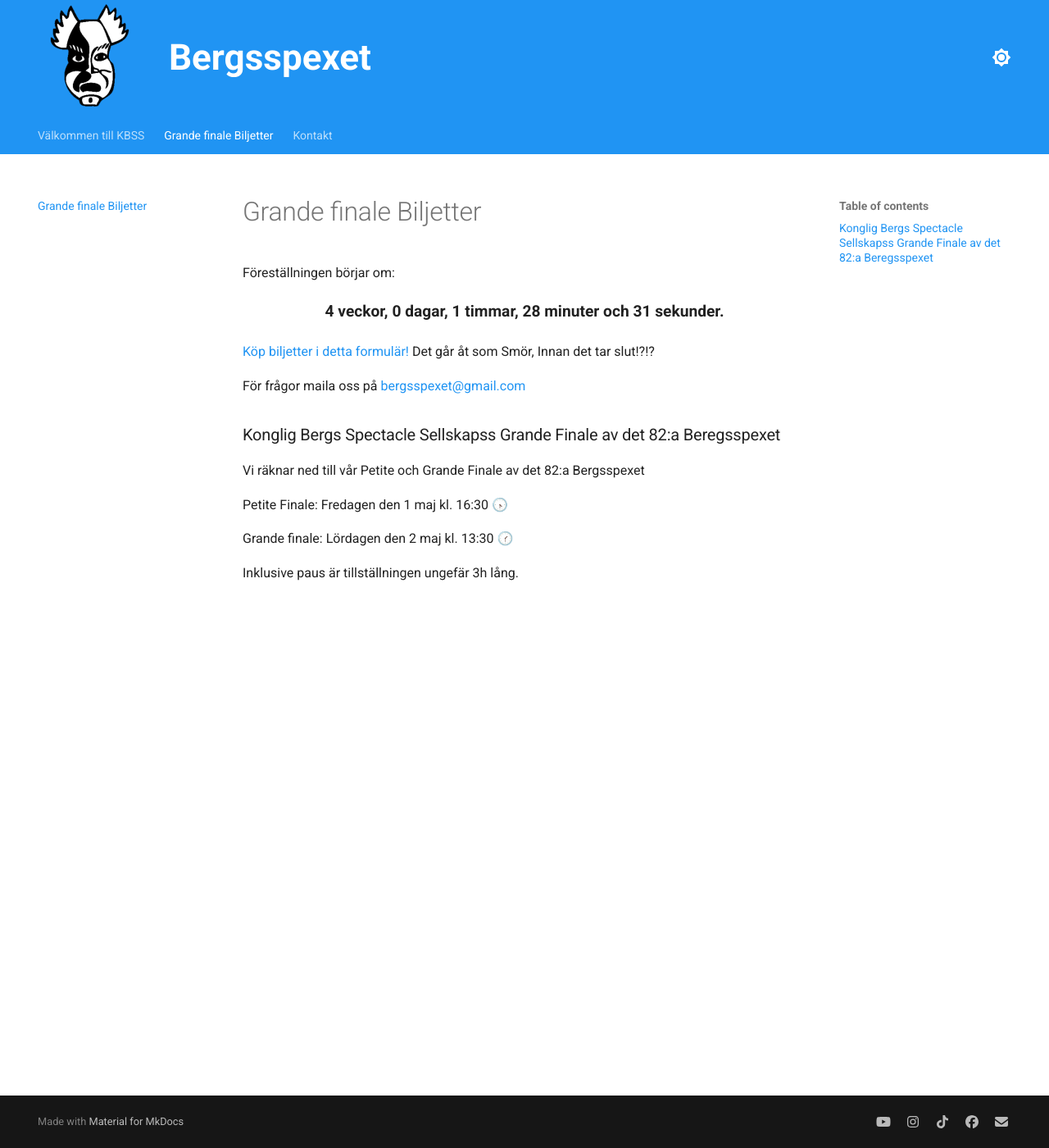
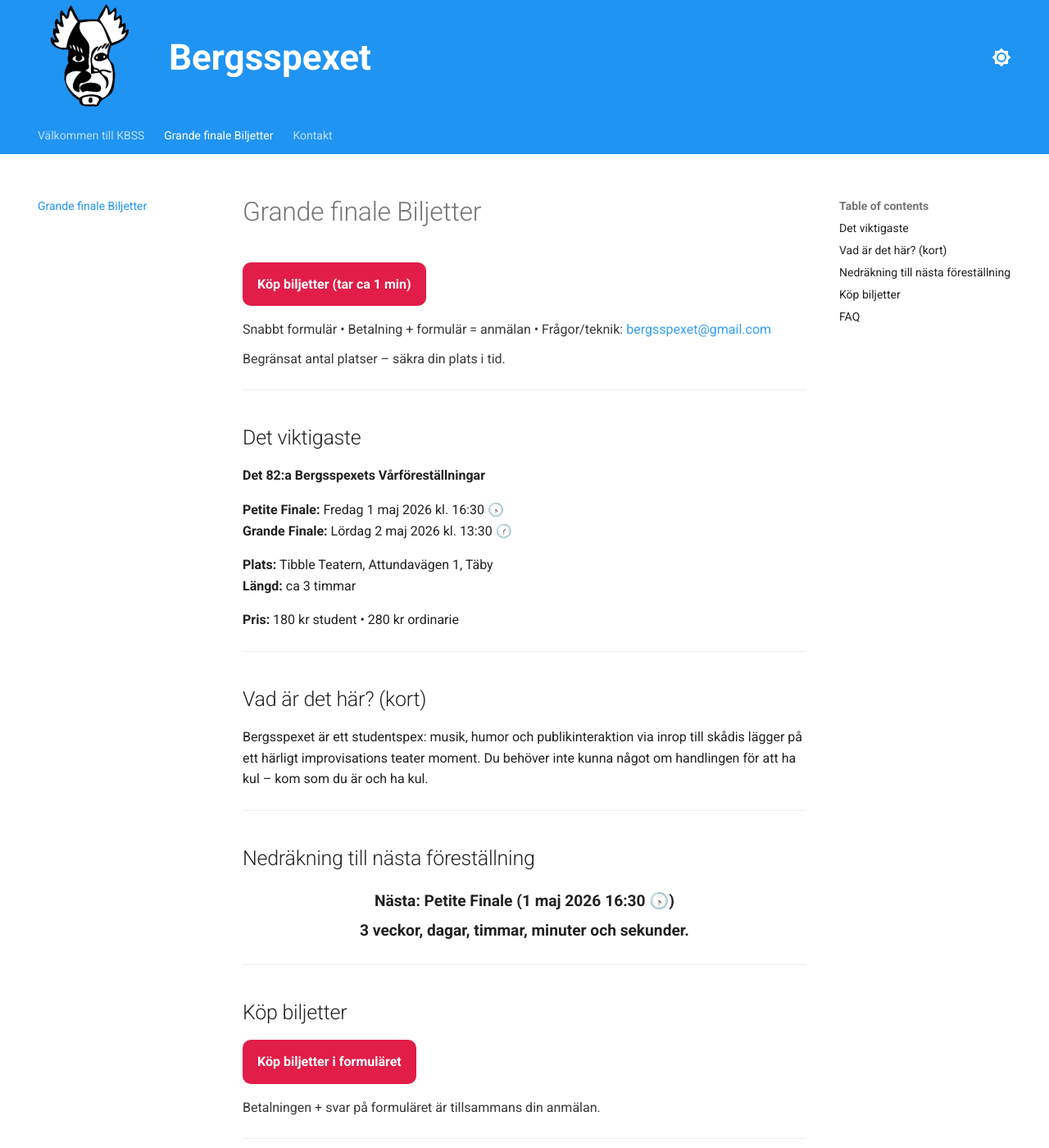
Before and after one commit to Bergsspexet/bergsspexet.github.io, an MkDocs documentation site: the page built from docs/biljetter.md, in a window 1280 px wide and 1400 px high. Shown: the whole window at 82% size. Built offline with MkDocs 1.6.1 and Material for MkDocs 9.7.7, drawn with Linux system fonts in a browser that asks for light colours; some of the changed text lies outside the part shown.

Commit message:
Revise Grande Finale event information and countdown
Updated event details and ticket purchase information.

```diff
--- a/docs/biljetter.md
+++ b/docs/biljetter.md
@@ -1,8 +1,45 @@
 # Grande finale Biljetter
 
-Föreställningen börjar om:
+<a href="https://bit.ly/4sS5Og7-1"
+   style="display:inline-block; padding:14px 18px; background:#e11d48; color:white; font-weight:700; border-radius:10px; text-decoration:none;">
+  Köp biljetter (tar ca 1 min)
+</a>
+
+<div style="margin-top:8px; opacity:0.9;">
+  Snabbt formulär • Betalning + formulär = anmälan • Frågor/teknik: <a href="mailto:bergsspexet@gmail.com">bergsspexet@gmail.com</a>
+</div>
+
+<div style="margin-top:10px; opacity:0.9;">
+  Begränsat antal platser – säkra din plats i tid.
+</div>
+
+---
+
+## Det viktigaste
+
+**Det 82:a Bergsspexets Vårföreställningar**
+
+**Petite Finale:** Fredag 1 maj 2026 kl. 16:30 🕟
+**Grande Finale:** Lördag 2 maj 2026 kl. 13:30 🕜
+
+**Plats:** Tibble Teatern, Attundavägen 1, Täby
+**Längd:** ca 3 timmar
+
+**Pris:** 180 kr student • 280 kr ordinarie
+
+---
+
+## Vad är det här? (kort)
+
+Bergsspexet är ett studentspex: musik, humor och publikinteraktion via inrop till skådis lägger på ett härligt improvisations teater moment.
+Du behöver inte kunna något om handlingen för att ha kul – kom som du är och ha kul.
+
+---
+
+## Nedräkning till nästa föreställning
 
 <div id="countdown" style="font-size: 1.2em; font-weight: bold; text-align: center; margin: 20px auto;">
+  <div id="countdownTitle" style="margin-bottom: 6px;"></div>
   <span id="weeks"></span> veckor,
   <span id="days"></span> dagar,
   <span id="hours"></span> timmar,
@@ -10,25 +47,37 @@
   <span id="seconds"></span> sekunder.
 </div>
 
-[Köp biljetter i detta formulär!](https://forms.gle/z2mCXafh2DVhxtZf9) Det går åt som Smör, Innan det tar slut!?!?
+<script>
+  // Väljer automatiskt "nästa" föreställning att räkna ner till:
+  // - innan 1 maj: räknar ner till Petite Finale
+  // - mellan 1 maj och 2 maj: räknar ner till Grande Finale
+  // - efter 2 maj: visar avslutad text
+  var show1 = new Date("May 1, 2026 16:30:00").getTime(); // Petite Finale
+  var show2 = new Date("May 2, 2026 13:30:00").getTime(); // Grande Finale
 
-För frågor maila oss på [bergsspexet@gmail.com](mailto:bergsspexet@gmail.com)
-
-### Konglig Bergs Spectacle Sellskapss Grande Finale av det 82:a Beregsspexet
-Vi räknar ned till vår Petite och Grande Finale av det 82:a Bergsspexet
-
-Petite Finale: Fredagen den 1 maj kl. 16:30 🕟
-
-Grande finale: Lördagen den 2 maj kl. 13:30 🕜
-
-Inklusive paus är tillställningen ungefär 3h lång.
-
-<script>
-  var targetDate = new Date("May 2, 2026 13:30:00").getTime();
+  function pickTarget(now) {
+    if (now < show1) return { date: show1, title: "Nästa: Petite Finale (1 maj 2026 16:30 🕟)" };
+    if (now < show2) return { date: show2, title: "Nästa: Grande Finale (2 maj 2026 13:30 🕜)" };
+    return { date: null, title: "Föreställningarna är över – håll utkik efter nästa!" };
+  }
 
   var countdownFunction = setInterval(function() {
     var now = new Date().getTime();
-    var distance = targetDate - now;
+    var target = pickTarget(now);
+
+    var titleEl = document.getElementById("countdownTitle");
+    var boxEl = document.getElementById("countdown");
+
+    if (!target.date) {
+      clearInterval(countdownFunction);
+      titleEl.innerHTML = target.title;
+      boxEl.innerHTML = "<div style='font-weight:bold; text-align:center;'>" + target.title + "</div>";
+      return;
+    }
+
+    titleEl.innerHTML = target.title;
+
+    var distance = target.date - now;
 
     var weeks = Math.floor(distance / (1000 * 60 * 60 * 24 * 7));
     var days = Math.floor((distance % (1000 * 60 * 60 * 24 * 7)) / (1000 * 60 * 60 * 24));
@@ -37,15 +86,49 @@
     var seconds = Math.floor((distance % (1000 * 60)) / 1000);
 
     document.getElementById("weeks").innerHTML = weeks;
-    document.getElementById("days").innerHTML = days;
-    // document.getElementById("time").innerHTML = hours + ":" + minutes + ":" + seconds;
+    document.get.getElementById("days").innerHTML = days;
     document.getElementById("hours").innerHTML = hours;
     document.getElementById("minutes").innerHTML = minutes;
     document.getElementById("seconds").innerHTML = seconds;
 
     if (distance < 0) {
-      clearInterval(countdownFunction);
-      document.getElementById("countdown").innerHTML = "Bergslusse nedräkningen klar!";
+      document.getElementById("weeks").innerHTML = 0;
+      document.getElementById("days").innerHTML = 0;
+      document.getElementById("hours").innerHTML = 0;
+      document.getElementById("minutes").innerHTML = 0;
+      document.getElementById("seconds").innerHTML = 0;
     }
   }, 1000);
 </script>
+
+---
+
+## Köp biljetter
+
+<a href="https://bit.ly/4v9TnOf-2"
+   style="display:inline-block; padding:14px 18px; background:#e11d48; color:white; font-weight:700; border-radius:10px; text-decoration:none;">
+  Köp biljetter i formuläret
+</a>
+
+<div style="margin-top:8px; opacity:0.9;">
+  Betalningen + svar på formuläret är tillsammans din anmälan.
+</div>
+
+---
+
+## FAQ
+
+**Hur anmäler jag mig?**
+Du är anmäld när du både har betalat och skickat in formuläret.
+
+**Var är det?**
+Tibble Teatern, Attundavägen 1, Täby.
+
+**Hur lång är föreställningen?**
+Ungefär 3 timmar.
+
+**Jag har frågor eller tekniska problem.**
+Maila oss på [bergsspexet@gmail.com](mailto:bergsspexet@gmail.com)
+
+**Grande Finale Gasque?**
+(Formulär för Grande Finale Gasque tillkommer senare.)
```
